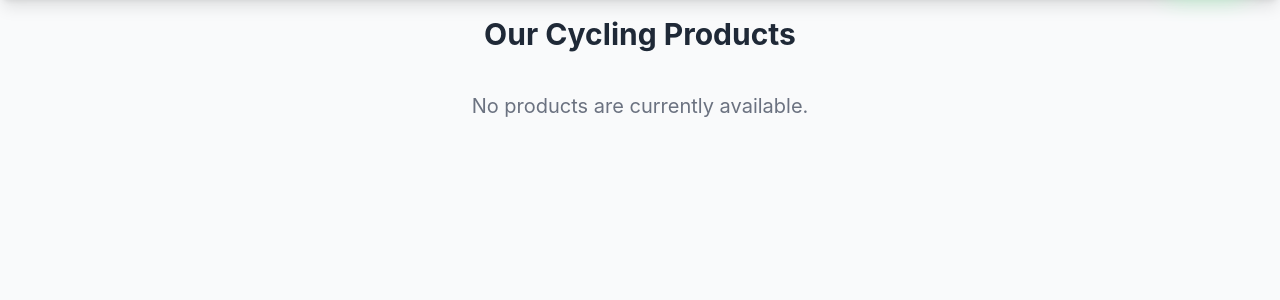
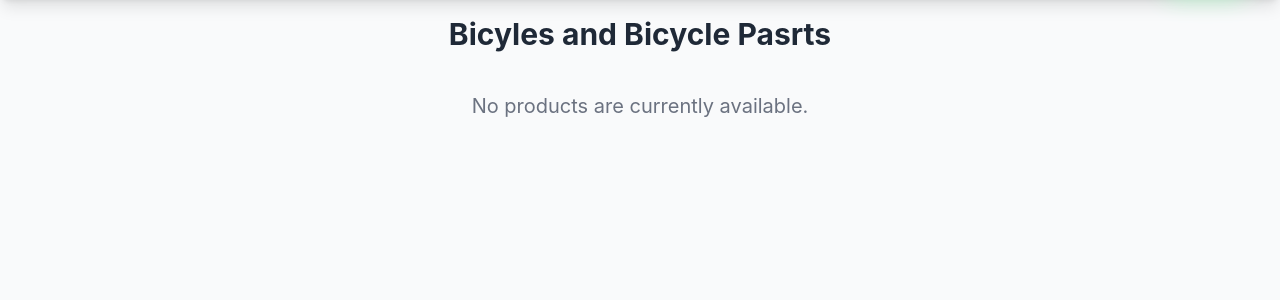
Before and after one commit to Hieng-Phun/Biker_Portal, a Django app: page /products/ in a window 1280 px wide. Shown: the part 70-370 px from the top of the page. Run offline with Django 5.2, Linux system fonts and the light colour scheme; data that the repository does not hold is empty; some libraries are stand-ins or nearby versions.

Commit message:
final completes all

```diff
--- a/my_app/templates/bikeportal/products.html
+++ b/my_app/templates/bikeportal/products.html
@@ -4,7 +4,7 @@
 
 {% block content %}
 <div class="mx-10">
-<h2 class="text-3xl font-bold text-center text-secondary mb-10">Our Cycling Products</h2>
+<h2 class="text-3xl font-bold text-center text-secondary mb-10">Bicyles and Bicycle Pasrts</h2>
 <div class="grid grid-cols-1 sm:grid-cols-2 lg:grid-cols-3 xl:grid-cols-4 gap-8">
     {% for item in products %}
     <div class="bg-white p-6 rounded-xl shadow-lg flex flex-col transition duration-300 hover:shadow-xl hover:ring-2 hover:ring-primary/50">
```
